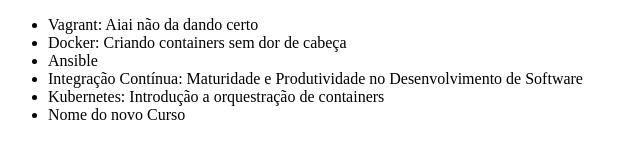
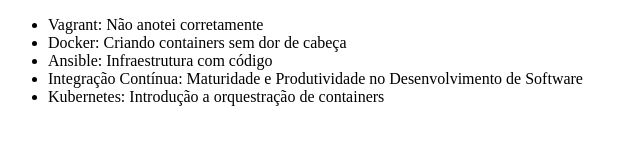
Before and after one commit to katiamassa/alura-git, a plain HTML site: page index.html in a window 1280 px wide. Shown: the whole page, without its empty margins (0-640 px from the left). Drawn offline with Linux system fonts and the light colour scheme.

Commit message:
Alterei texto dos cursos novamente

```diff
--- a/index.html
+++ b/index.html
@@ -6,12 +6,11 @@
 </head>
 <body>
     <ul>
-        <li>Vagrant: Aiai não da dando certo</li>
+        <li>Vagrant: Não anotei corretamente</li>
         <li>Docker: Criando containers sem dor de cabeça</li>
-        <li>Ansible</li>
+        <li>Ansible: Infraestrutura com código</li>
         <li>Integração Contínua: Maturidade e Produtividade no Desenvolvimento de Software</li>
         <li>Kubernetes: Introdução a orquestração de containers</li>
-        <li>Nome do novo Curso</li>
     </ul>
 </body>
 </html>
```
